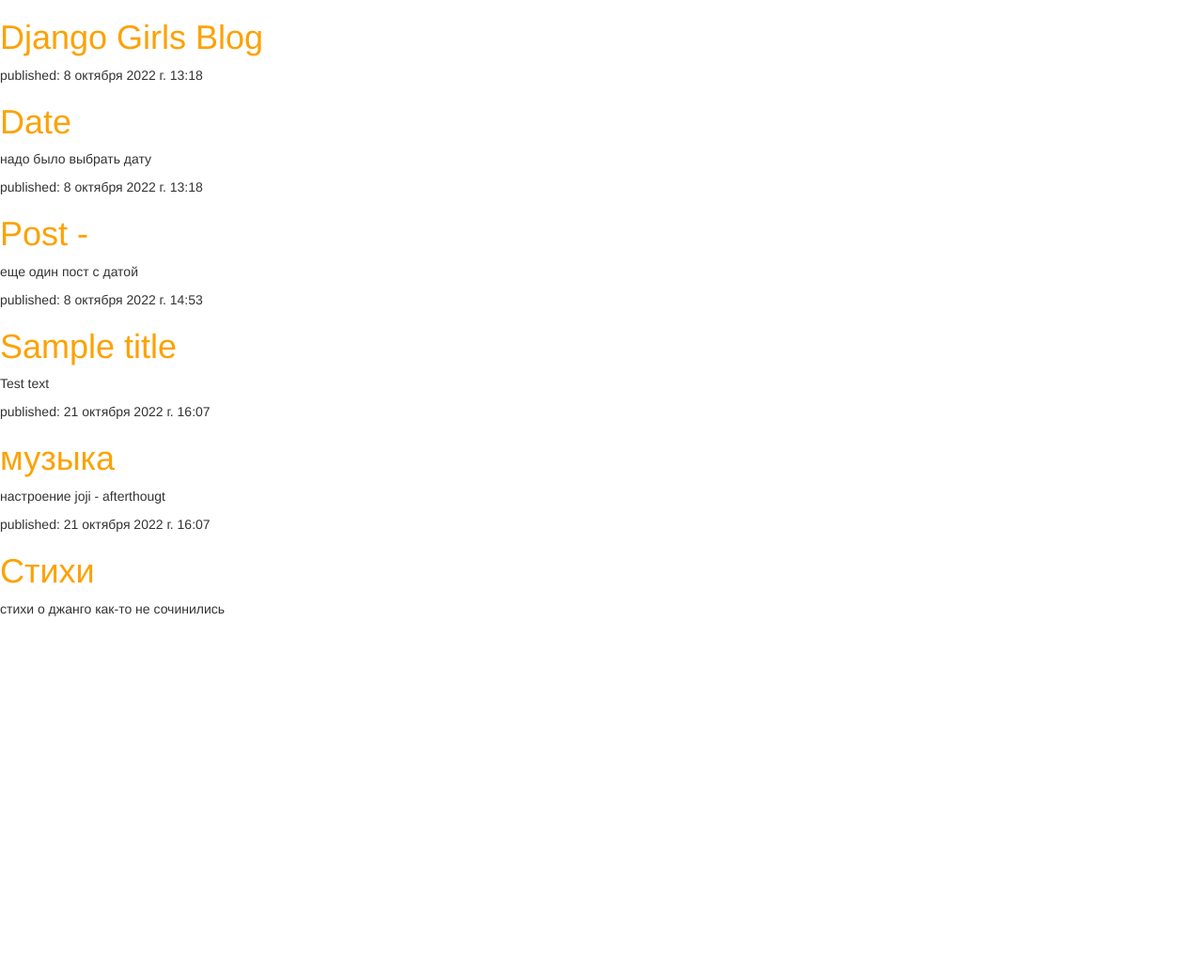
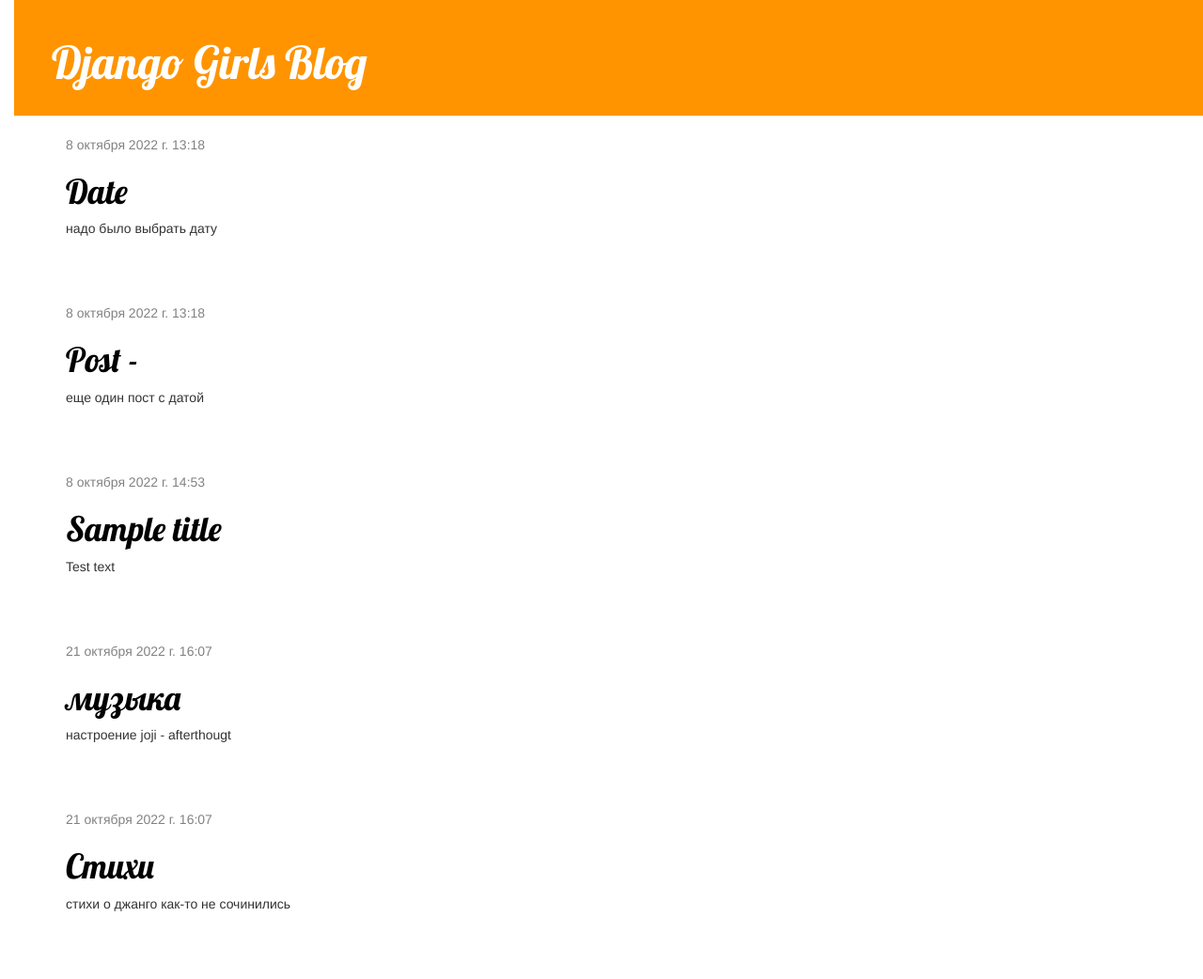
Before and after one commit to myilokka/DjangoGirls, a Django app: page / in a window 1280 px wide. Shown: the whole page at 94% size. Before the commit the page ends 656 px from the top, so only its background shows below. Run offline with Django 4.2, Linux system fonts and the light colour scheme; data comes from the database, SQL or seed files in the repository; both versions use the stored data as it was after the commit; some libraries are stand-ins or nearby versions.

Commit message:
new commit

```diff
--- a/blog/admin.py
+++ b/blog/admin.py
@@ -1,4 +1,4 @@
 from django.contrib import admin
-from .models import Post
+from blog.models import Post
 
 admin.site.register(Post)
--- /dev/null
+++ b/blog/templates/blog/base.html
@@ -0,0 +1,23 @@
+{% load static %}
+<html>
+    <head>
+        <title>Django Girls blog</title>
+        <link rel="stylesheet" href="//maxcdn.bootstrapcdn.com/bootstrap/3.2.0/css/bootstrap.min.css">
+        <link rel="stylesheet" href="//maxcdn.bootstrapcdn.com/bootstrap/3.2.0/css/bootstrap-theme.min.css">
+        <link href="https://fonts.googleapis.com/css?family=Lobster&subset=latin,cyrillic" rel="stylesheet" type="text/css">
+        <link rel="stylesheet" href="{% static 'css/blog.css' %}">
+    </head>
+    <body>
+        <div class="page-header">
+            <h1><a href="/">Django Girls Blog</a></h1>
+        </div>
+        <div class="content container">
+            <div class="row">
+                <div class="col-md-8">
+                {% block content %}
+                {% endblock %}
+                </div>
+            </div>
+        </div>
+    </body>
+</html>
--- a/blog/templates/blog/post_list.html
+++ b/blog/templates/blog/post_list.html
@@ -1,22 +1,13 @@
-{% load static %}
-<html>
-    <head>
-        <title>Django Girls blog</title>
-        <link rel="stylesheet" href="//maxcdn.bootstrapcdn.com/bootstrap/3.2.0/css/bootstrap.min.css">
-        <link rel="stylesheet" href="//maxcdn.bootstrapcdn.com/bootstrap/3.2.0/css/bootstrap-theme.min.css">
-        <link rel="stylesheet" href="{% static 'css/blog.css' %}">
-    </head>
-    <body>
-        <div>
-            <h1><a href="/">Django Girls Blog</a></h1>
+{% extends 'blog/base.html' %}
+
+{% block content %}
+    {% for post in posts %}
+        <div class="post">
+            <div class="date">
+                {{ post.published_date }}
+            </div>
+            <h1><a href="">{{ post.title }}</a></h1>
+            <p>{{ post.text|linebreaksbr }}</p>
         </div>
-
-        {% for post in posts %}
-            <div>
-                <p>published: {{ post.published_date }}</p>
-                <h1><a href="">{{ post.title }}</a></h1>
-                <p>{{ post.text|linebreaksbr }}</p>
-            </div>
-        {% endfor %}
-    </body>
-</html>
+    {% endfor %}
+{% endblock %}
--- a/blog/templates/static/css/blog.css
+++ b/blog/templates/static/css/blog.css
@@ -1,3 +1,53 @@
 h1 a {
     color: #FCA205;
+    font-family: 'Lobster';
 }
+body {
+    padding-left: 15px;
+}
+.page-header {
+    background-color: #ff9400;
+    margin-top: 0;
+    padding: 20px 20px 20px 40px;
+}
+
+.page-header h1, .page-header h1 a, .page-header h1 a:visited, .page-header h1 a:active {
+    color: #ffffff;
+    font-size: 36pt;
+    text-decoration: none;
+}
+
+.content {
+    margin-left: 40px;
+}
+
+h1, h2, h3, h4 {
+    font-family: 'Lobster', cursive;
+}
+
+.date {
+    color: #828282;
+}
+
+.save {
+    float: right;
+}
+
+.post-form textarea, .post-form input {
+    width: 100%;
+}
+
+.top-menu, .top-menu:hover, .top-menu:visited {
+    color: #ffffff;
+    float: right;
+    font-size: 26pt;
+    margin-right: 20px;
+}
+
+.post {
+    margin-bottom: 70px;
+}
+
+.post h1 a, .post h1 a:visited {
+    color: #000000;
+}
--- a/blog/urls.py
+++ b/blog/urls.py
@@ -1,5 +1,5 @@
 from django.urls import path
-from . import views
+from blog import views
 
 urlpatterns = [
     path('', views.post_list, name='post_list'),
--- a/blog/views.py
+++ b/blog/views.py
@@ -1,8 +1,9 @@
 from django.shortcuts import render
 from django.utils import timezone
-from .models import Post
+from blog.models import Post
 
 
 def post_list(request):
     posts = Post.objects.filter(published_date__lte=timezone.now()).order_by('published_date')
-    return render(request, 'blog/post_list.html', {'posts': posts})
+    context = {'posts': posts}
+    return render(request, 'blog/post_list.html', context)
```
Also changed, not shown: db.sqlite3.
